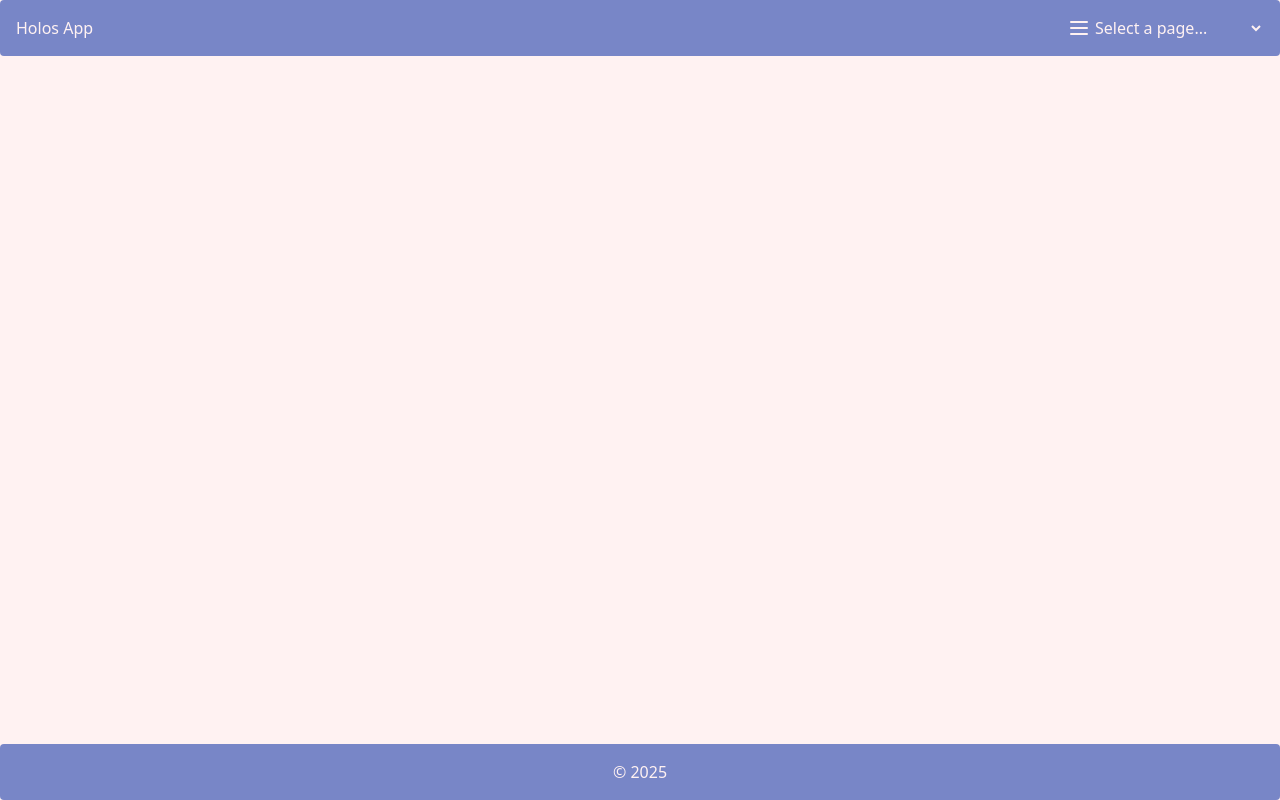
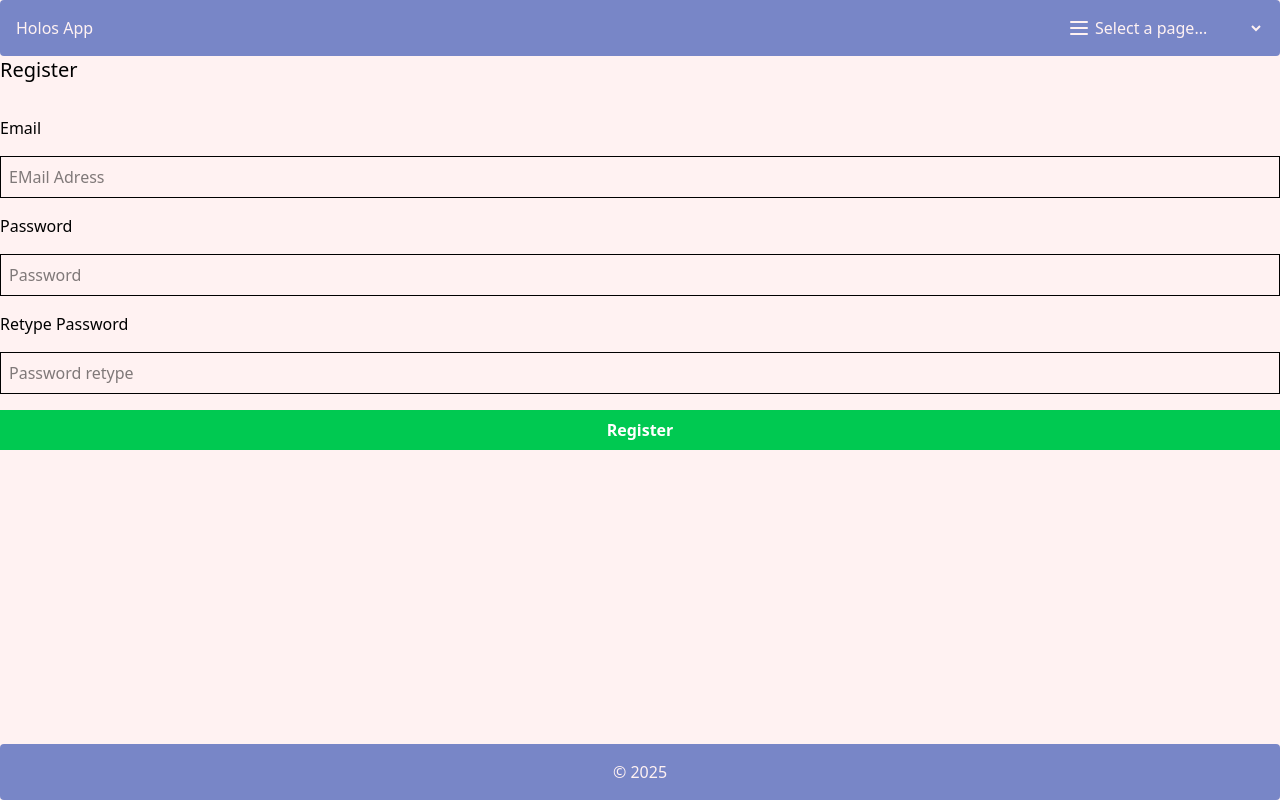
Before and after one commit to team-holos/holos-app, a React (Vite) app in the folder frontend/: page /register in a window 1280 px wide. Built offline with nearby package versions, Linux system fonts and the light colour scheme; no server answers.

Commit message:
add login and register to routing

```diff
--- a/frontend/src/App.jsx
+++ b/frontend/src/App.jsx
@@ -6,6 +6,8 @@
 import NutritionPage from "./pages/NutritionPage";
 import RelaxationPage from "./pages/RelaxationPage";
 import SettingsPage from "./pages/SettingsPage";
+import LoginPage from "./pages/LoginPage";
+import RegisterPage from "./pages/RegisterPage";
 
 function App() {
   return (
@@ -18,6 +20,8 @@
           <Route path="/nutrion" element={<NutritionPage />} />
           <Route path="/relaxation" element={<RelaxationPage />} />
           <Route path="/settings" element={<SettingsPage />} />
+          <Route path="/login" element={<LoginPage />} />
+          <Route path="/register" element={<RegisterPage />} />
         </Routes>
       </Layout>
     </BrowserRouter>
```
